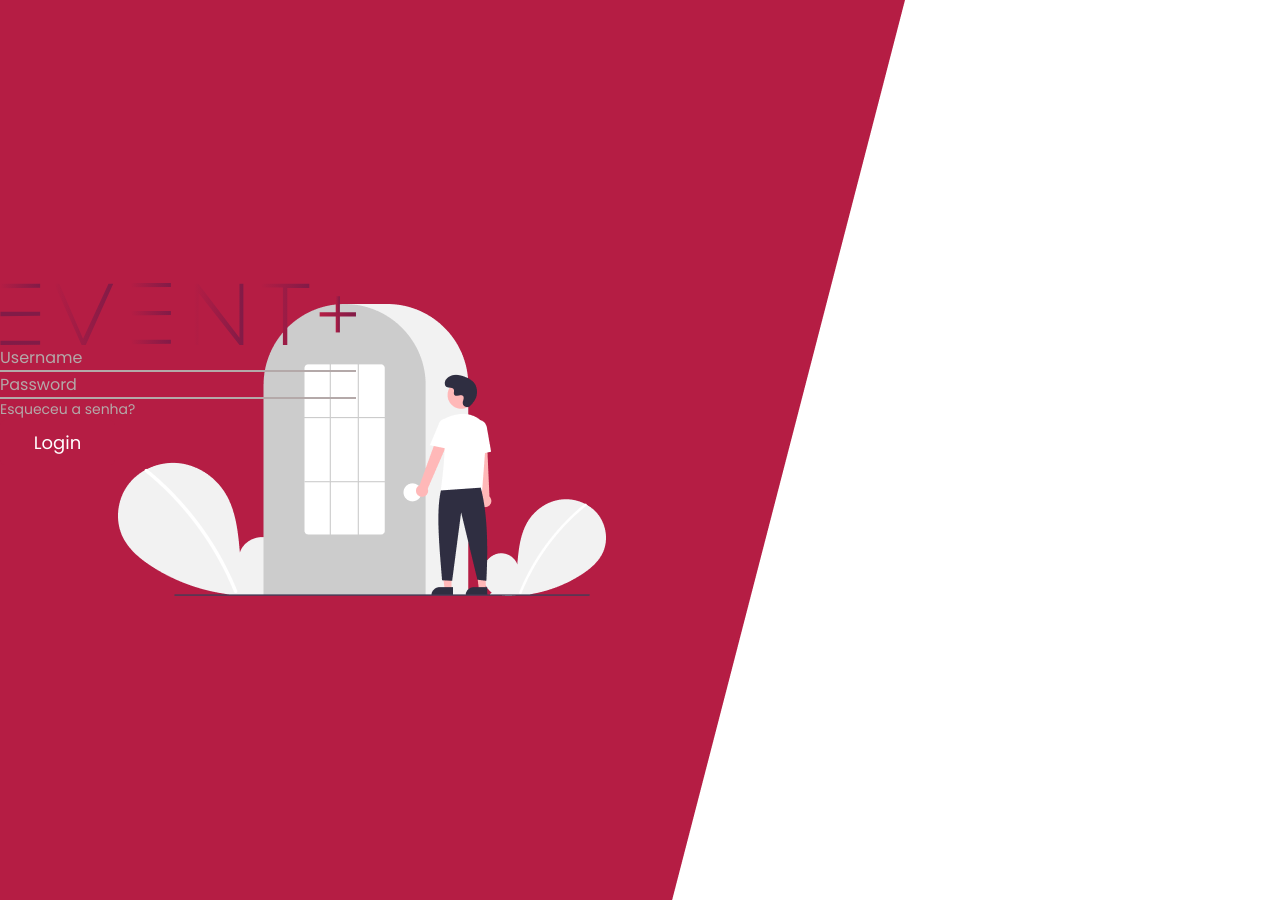
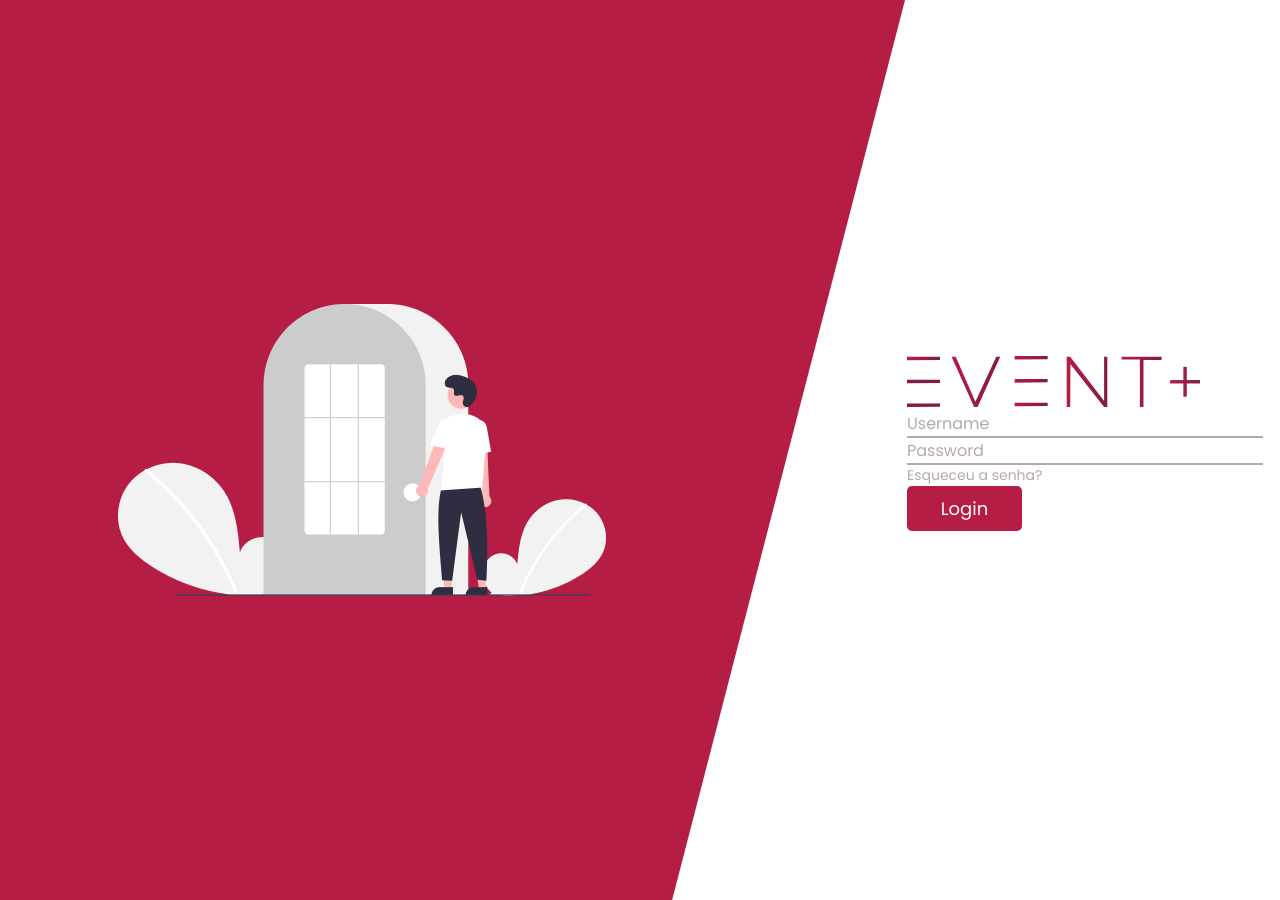
Before and after one commit to juliaathar/desafio-senai, a plain HTML site: page login.html in a window 1280 px wide. Drawn offline with Linux system fonts and the light colour scheme.

Commit message:
terminando desafio

```diff
--- a/login.css
+++ b/login.css
@@ -40,9 +40,10 @@ body {
     width: 356px;
     height: 465px;
 
-    display: flex;
-    flex-direction: column;
-    justify-content: end;
+    position: relative;
+
+    left: 907px;
+    top: 356px;
 }
 
 p#login{
```
